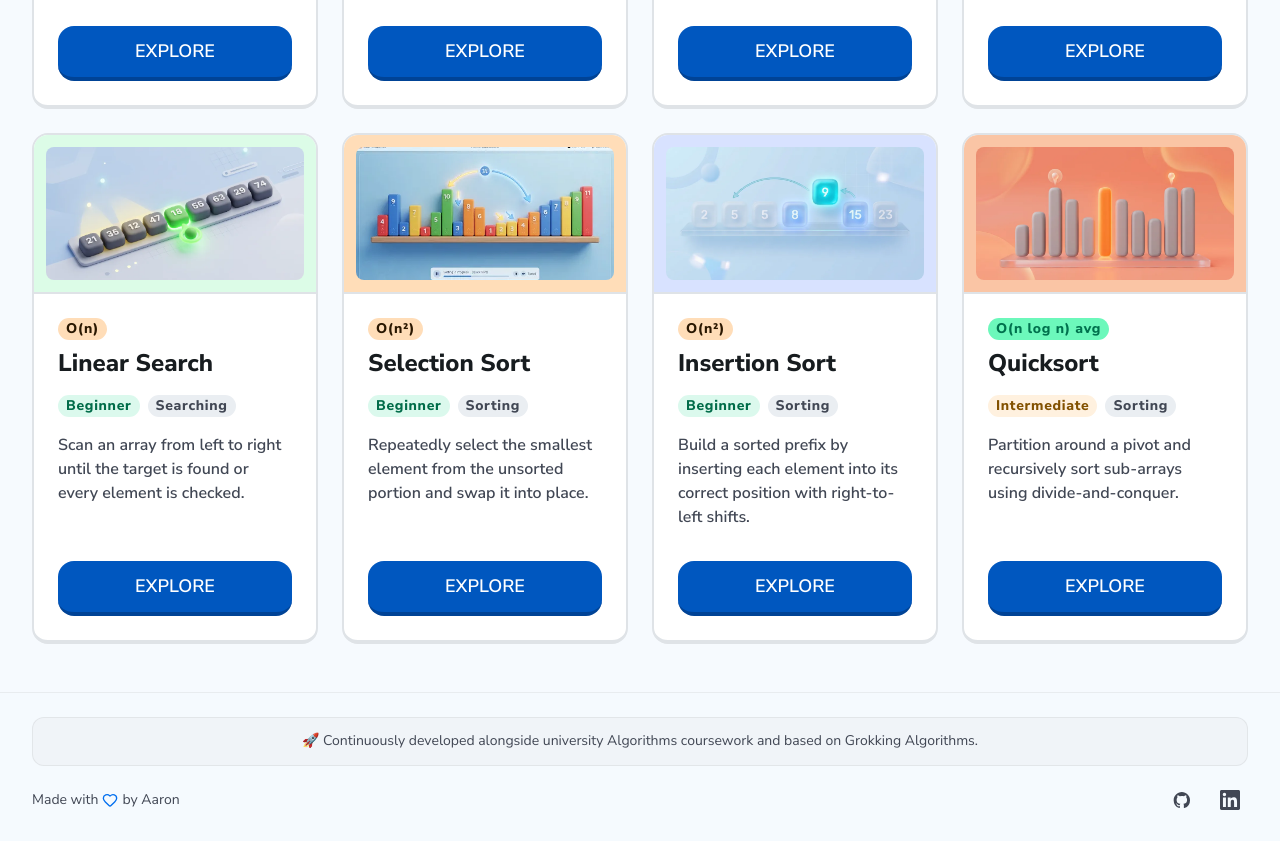
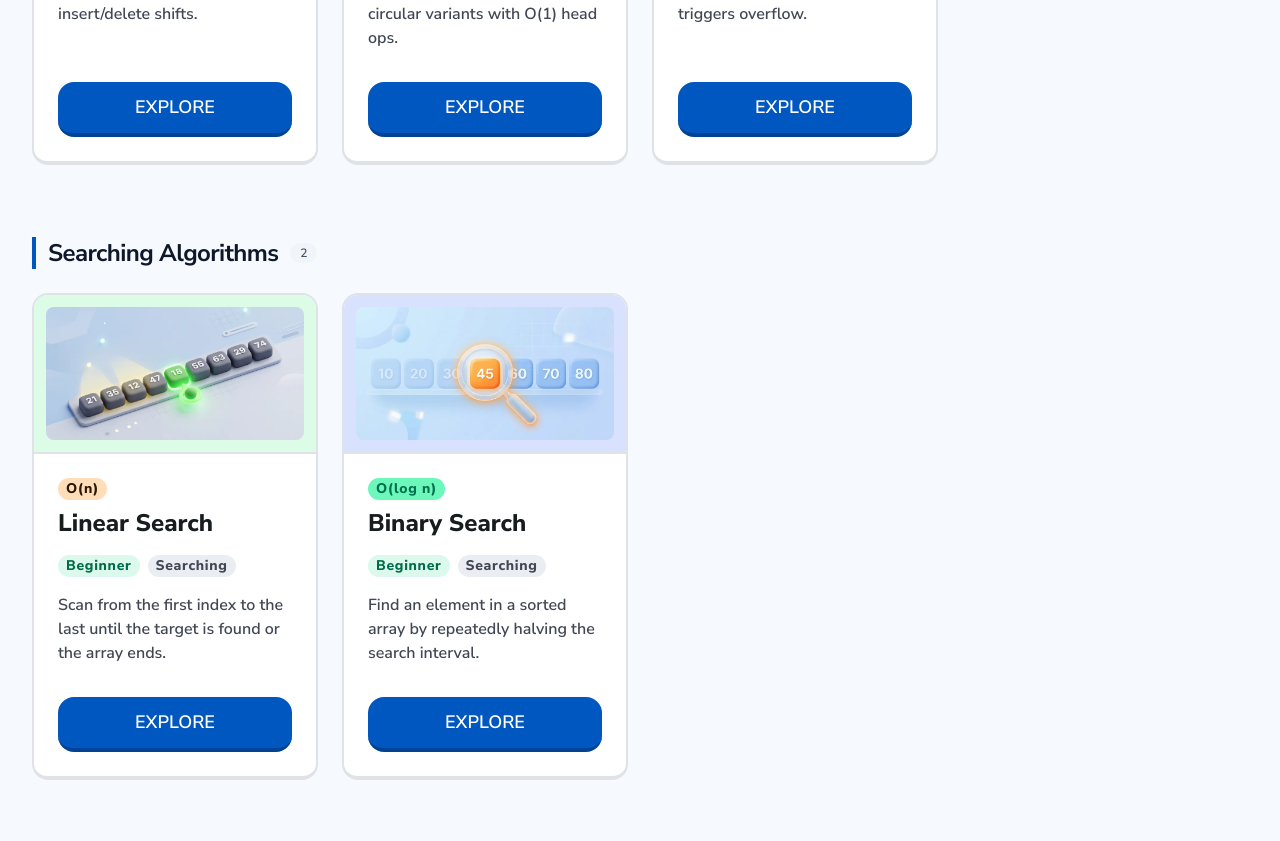
Before and after one commit to aarxnmendez/dsa-vision, a React (Vite) app: page / in a window 1280 px wide. Shown: the part 946-1787 px from the top of the page. Built offline with nearby package versions, Linux system fonts and the light colour scheme.

Commit message:
feat: group catalog home into themed sections with styled headers

```diff
--- a/src/components/catalog/AlgorithmGrid.tsx
+++ b/src/components/catalog/AlgorithmGrid.tsx
@@ -1,3 +1,4 @@
+import { useTranslation } from "react-i18next";
 import type { AlgorithmMeta } from "../../types/algorithm";
 import { AlgorithmCard } from "./AlgorithmCard";
 
@@ -6,11 +7,13 @@ interface AlgorithmGridProps {
 }
 
 export function AlgorithmGrid({ algorithms }: AlgorithmGridProps) {
+  const { t } = useTranslation("catalog");
+
   if (algorithms.length === 0) {
     return (
       <div className="mb-12 text-center py-stack-lg">
         <p className="font-body-lg text-body-lg text-on-surface-variant">
-          No algorithms match your search.
+          {t("emptyResults")}
         </p>
       </div>
     );
--- /dev/null
+++ b/src/components/catalog/CatalogSectionList.tsx
@@ -0,0 +1,66 @@
+import { useMemo } from "react";
+import { useTranslation } from "react-i18next";
+import { CATALOG_SECTIONS } from "../../constants/catalogSections";
+import type { AlgorithmMeta } from "../../types/algorithm";
+import { AlgorithmCard } from "./AlgorithmCard";
+
+const CARD_GRID_CLASS =
+  "grid grid-cols-1 md:grid-cols-2 lg:grid-cols-3 xl:grid-cols-4 gap-6";
+
+interface CatalogSectionListProps {
+  algorithms: AlgorithmMeta[];
+}
+
+export function CatalogSectionList({ algorithms }: CatalogSectionListProps) {
+  const { t } = useTranslation("catalog");
+
+  const sections = useMemo(() => {
+    const byId = new Map(algorithms.map((algorithm) => [algorithm.id, algorithm]));
+
+    return CATALOG_SECTIONS.map((section) => ({
+      id: section.id,
+      items: section.algorithmIds
+        .map((id) => byId.get(id))
+        .filter((algorithm): algorithm is AlgorithmMeta => algorithm !== undefined),
+    })).filter((section) => section.items.length > 0);
+  }, [algorithms]);
+
+  if (sections.length === 0) {
+    return (
+      <div className="mb-12 py-stack-lg text-center">
+        <p className="font-body-lg text-body-lg text-on-surface-variant">
+          {t("emptyResults")}
+        </p>
+      </div>
+    );
+  }
+
+  return (
+    <div className="mb-12 flex flex-col gap-8 md:gap-10">
+      {sections.map((section) => (
+        <section
+          key={section.id}
+          className="mt-8 first:mt-0"
+          aria-labelledby={`catalog-section-${section.id}`}
+        >
+          <h2
+            id={`catalog-section-${section.id}`}
+            className="mb-6 flex items-center border-l-4 border-primary pl-3 text-xl font-bold tracking-tight text-slate-900 sm:text-2xl"
+          >
+            <span className="flex items-center gap-3">
+              {t(`sections.${section.id}.title`)}
+              <span className="inline-flex items-center justify-center rounded-full bg-slate-100 px-2.5 py-0.5 text-xs font-semibold tabular-nums text-slate-600">
+                {section.items.length}
+              </span>
+            </span>
+          </h2>
+          <div className={CARD_GRID_CLASS}>
+            {section.items.map((algorithm) => (
+              <AlgorithmCard key={algorithm.id} algorithm={algorithm} />
+            ))}
+          </div>
+        </section>
+      ))}
+    </div>
+  );
+}
--- /dev/null
+++ b/src/constants/catalogSections.ts
@@ -0,0 +1,21 @@
+export type CatalogSectionId = "dataStructures" | "searching" | "sorting";
+
+export interface CatalogSectionDefinition {
+  id: CatalogSectionId;
+  algorithmIds: readonly string[];
+}
+
+export const CATALOG_SECTIONS: readonly CatalogSectionDefinition[] = [
+  {
+    id: "dataStructures",
+    algorithmIds: ["array", "linked-list", "stack"],
+  },
+  {
+    id: "searching",
+    algorithmIds: ["sequential-search", "binary-search"],
+  },
+  {
+    id: "sorting",
+    algorithmIds: ["selection-sort", "insertion-sort", "quick-sort"],
+  },
+] as const;
--- a/src/i18n/locales/en/catalog.ts
+++ b/src/i18n/locales/en/catalog.ts
@@ -16,6 +16,12 @@ export const catalog = {
     trees: "Trees",
     graphs: "Graphs",
   },
+  sections: {
+    dataStructures: { title: "Data Structures" },
+    searching: { title: "Searching Algorithms" },
+    sorting: { title: "Sorting Algorithms" },
+  },
+  emptyResults: "No algorithms match your search.",
   categories: {
     array: "Array",
     "data-structures": "Data Structure",
@@ -49,6 +55,12 @@ export const catalog = {
         "Find an element in a sorted array by repeatedly halving the search interval.",
       complexity: "O(log n)",
     },
+    "sequential-search": {
+      title: "Linear Search",
+      description:
+        "Scan from the first index to the last until the target is found or the array ends.",
+      complexity: "O(n)",
+    },
     "selection-sort": {
       title: "Selection Sort",
       description:
--- a/src/i18n/locales/es/catalog.ts
+++ b/src/i18n/locales/es/catalog.ts
@@ -16,6 +16,12 @@ export const catalog = {
     trees: "Árboles",
     graphs: "Grafos",
   },
+  sections: {
+    dataStructures: { title: "Estructuras de datos" },
+    searching: { title: "Algoritmos de búsqueda" },
+    sorting: { title: "Algoritmos de ordenación" },
+  },
+  emptyResults: "Ningún algoritmo coincide con tu búsqueda.",
   categories: {
     array: "Array",
     "data-structures": "Estructura de datos",
@@ -49,6 +55,12 @@ export const catalog = {
         "Encuentra un elemento en un array ordenado dividiendo repetidamente el intervalo de búsqueda.",
       complexity: "O(log n)",
     },
+    "sequential-search": {
+      title: "Búsqueda secuencial",
+      description:
+        "Recorre desde el primer índice hasta el último hasta encontrar el objetivo o agotar el array.",
+      complexity: "O(n)",
+    },
     "selection-sort": {
       title: "Ordenación por selección",
       description:
--- a/src/pages/CatalogPage.tsx
+++ b/src/pages/CatalogPage.tsx
@@ -1,6 +1,6 @@
 import { useMemo, useState } from "react";
 import { useTranslation } from "react-i18next";
-import { AlgorithmGrid } from "../components/catalog/AlgorithmGrid";
+import { CatalogSectionList } from "../components/catalog/CatalogSectionList";
 import { FilterBar } from "../components/catalog/FilterBar";
 import { Hero } from "../components/catalog/Hero";
 import { SearchBar } from "../components/catalog/SearchBar";
@@ -51,7 +51,7 @@ export function CatalogPage() {
         activeCategory={activeCategory}
         onCategoryChange={setActiveCategory}
       />
-      <AlgorithmGrid algorithms={filteredAlgorithms} />
+      <CatalogSectionList algorithms={filteredAlgorithms} />
     </CatalogLayout>
   );
 }
```
